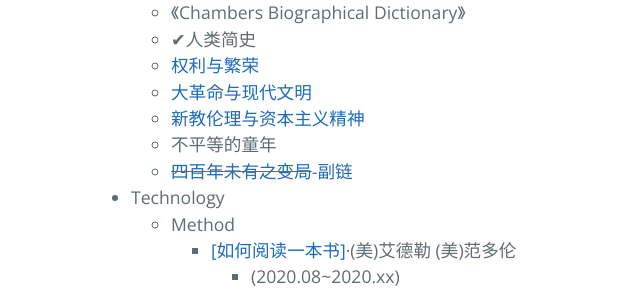
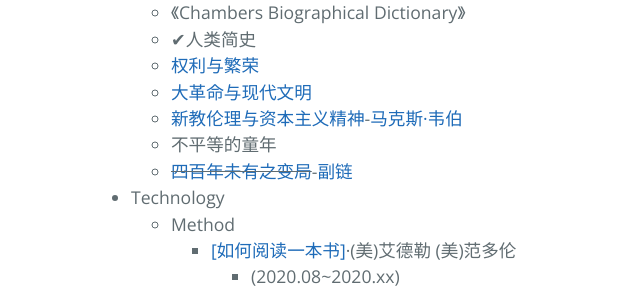
Before and after one commit to AmbroseRen/test, a Jekyll site: the page built from Library/BookListsOne.md, in a window 1280 px wide and 900 px high, scrolled down 1660 px. Shown: the part 154-447 px from the top of the window, without its empty margins (133-773 px from the left). Built offline with Jekyll 4.4.1, drawn with Linux system fonts in a browser that asks for light colours; our own code applies the rules of GitHub Pages for plain Markdown files; the repository's description, which GitHub fills in, is left out.

Commit message:
Update BookListsOne.md

```diff
--- a/Library/BookListsOne.md
+++ b/Library/BookListsOne.md
@@ -102,7 +102,7 @@
             <li>✔人类简史</li>
             <li><a href="https://cdn.jsdelivr.net/gh/AmbroseRen/test@master/Library/History/权力与繁荣(www.weibaiyue.com).pdf">权利与繁荣</a></li>
              <li><a href="https://cdn.jsdelivr.net/gh/AmbroseRen/test@master/Library/History/大革命与现代文明_13083578.pdf">大革命与现代文明</a></li>
-             <li><a href="https://cdn.jsdelivr.net/gh/AmbroseRen/test@master/Library/History/新教伦理与资本主义精神【马克思·韦伯】.pdf">新教伦理与资本主义精神</a></li>
+             <li><a href="https://cdn.jsdelivr.net/gh/AmbroseRen/test@master/Library/History/新教伦理与资本主义精神【马克思·韦伯】.pdf">新教伦理与资本主义精神</a>-<a href="https://zh.wikipedia.org/zh-cn/%E9%A9%AC%E5%85%8B%E6%96%AF%C2%B7%E9%9F%A6%E4%BC%AF">马克斯·韦伯</a></li>
              <li>不平等的童年</li>
             <li><del><a href="http://www.yiquhai.com/content/22314.html">四百年未有之变局</a></del>-<a href="http://cn.epubee.com/files.aspx">副链</a></li>
         </ul>
```
